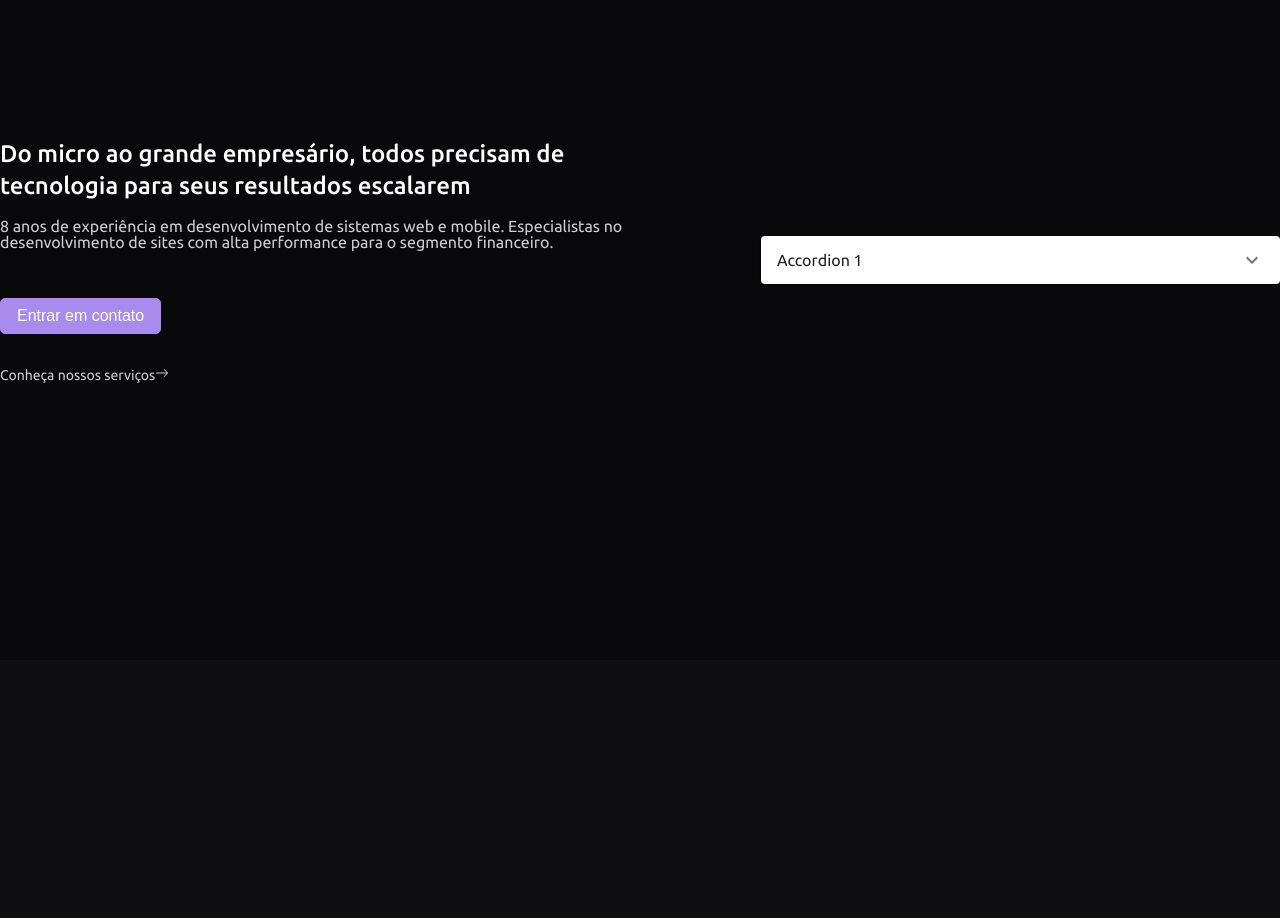
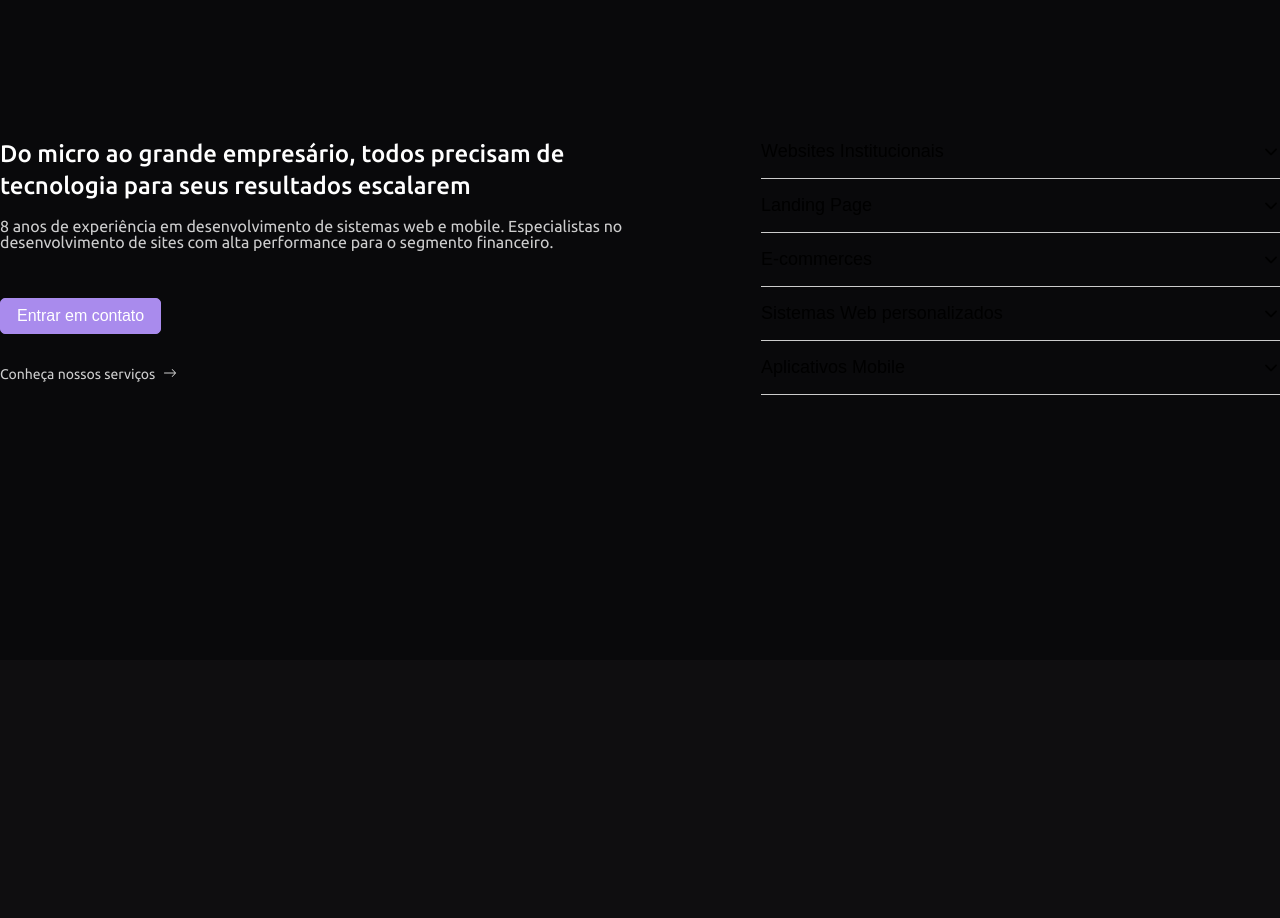
Before and after one commit to NexGenSolutionsIT/nexgen, a Next.js app: page / in a window 1280 px wide. Shown: the part 1740-2658 px from the top of the page. Built offline with nearby package versions, Linux system fonts and the light colour scheme.

Commit message:
fix section two

```diff
--- a/src/app/Home/SectionTwo/SectionTwo.tsx
+++ b/src/app/Home/SectionTwo/SectionTwo.tsx
@@ -1,7 +1,8 @@
+"use client";
 import { useTheme } from "@/Context/ThemeContext";
 import dark from "./styles/dark.module.scss";
 import light from "./styles/light.module.scss";
-import React from "react";
+import React, { useState } from "react";
 import Button from "@/Components/Button/Button";
 import { BsArrowRight } from "react-icons/bs";
 import Links from "@/Components/Links/Links";
@@ -9,7 +10,9 @@ import Accordion from "@mui/material/Accordion";
 import AccordionSummary from "@mui/material/AccordionSummary";
 import AccordionDetails from "@mui/material/AccordionDetails";
 import ExpandMoreIcon from "@mui/icons-material/ExpandMore";
+import { motion } from "framer-motion";
 import { createTheme } from "@mui/material";
+import { IoIosArrowDown } from "react-icons/io";
 
 function SectionTwo() {
   const { theme } = useTheme();
@@ -21,7 +24,22 @@ function SectionTwo() {
         return dark;
     }
   };
+  const [activeIndex, setActiveIndex] = useState<number | null>(null);
+
+  const toggleAccordion = (index: number) => {
+    setActiveIndex(activeIndex === index ? null : index);
+  };
   const variantStyles = getStyles();
+
+  const customAccordionStyle = {
+    backgroundColor: "transparent",
+    boxShadow: "none",
+    margin: "0",
+  };
+
+  const customSummaryStyle = {
+    color: theme === "dark" ? "#fff" : "000",
+  };
 
   return (
     <div className={variantStyles.container}>
@@ -38,34 +56,160 @@ function SectionTwo() {
         <div className={variantStyles.links}>
           <Button label="Entrar em contato" />
           <Links href="">
-            {
-              <div className={variantStyles.link}>
-                <p>
-                  Conheça nossos serviços
-                  <span>
-                    <BsArrowRight />
-                  </span>
-                </p>
-              </div>
-            }
+            <div>
+              <p className={variantStyles.link}>
+                Conheça nossos serviços
+                <span>
+                  <BsArrowRight className={variantStyles.icon} />
+                </span>
+              </p>
+            </div>
           </Links>
         </div>
       </div>
       <div className={variantStyles.acordion_group}>
-        <Accordion className={variantStyles.acordion}>
-          <AccordionSummary
-            expandIcon={<ExpandMoreIcon />}
-            aria-controls="panel1-content"
-            id="panel1-header"
-            className={variantStyles.summary}
+        <div>
+          <button
+            className={variantStyles.toggleAccordion}
+            onClick={() => toggleAccordion(0)}
           >
-            Accordion 1
-          </AccordionSummary>
-          <AccordionDetails className={variantStyles.details}>
-            Lorem ipsum dolor sit amet, consectetur adipiscing elit. Suspendisse
-            malesuada lacus ex, sit amet blandit leo lobortis eget.
-          </AccordionDetails>
-        </Accordion>
+            Websites Institucionais
+            <IoIosArrowDown
+              className={variantStyles.accordionIcon}
+              style={{
+                transform:
+                  activeIndex === 0 ? "rotate(180deg)" : "rotate(0deg)",
+              }}
+            />
+          </button>
+          <motion.div
+            className={`${variantStyles.accordionContent} ${activeIndex === 0 ? variantStyles.accordionContentOpen : ""}`}
+            layout
+            initial={{ opacity: 0, height: 0 }}
+            animate={{
+              opacity: activeIndex === 0 ? 1 : 0,
+              height: activeIndex === 0 ? "auto" : 0,
+            }}
+            transition={{ duration: 0.3 }}
+          >
+            Fortalecemos a presença digital do seu negócio, através de sites de
+            alta qualidade profissional e de estratégias personalizadas. hr
+          </motion.div>
+        </div>
+        <div>
+          <button
+            className={variantStyles.toggleAccordion}
+            onClick={() => toggleAccordion(1)}
+          >
+            Landing Page
+            <IoIosArrowDown
+              className={variantStyles.accordionIcon}
+              style={{
+                transform:
+                  activeIndex === 1 ? "rotate(180deg)" : "rotate(0deg)",
+              }}
+            />
+          </button>
+          <motion.div
+            className={`${variantStyles.accordionContent} ${activeIndex === 1 ? variantStyles.accordionContentOpen : ""}`}
+            layout
+            initial={{ opacity: 0, height: 0 }}
+            animate={{
+              opacity: activeIndex === 1 ? 1 : 0,
+              height: activeIndex === 1 ? "auto" : 0,
+            }}
+            transition={{ duration: 0.3 }}
+          >
+            Landing pages de alta conversão é uma das nossas especialidades, com
+            design guiado e performance incomparável.
+          </motion.div>
+        </div>
+        <div>
+          <button
+            className={variantStyles.toggleAccordion}
+            onClick={() => toggleAccordion(2)}
+          >
+            E-commerces
+            <IoIosArrowDown
+              className={variantStyles.accordionIcon}
+              style={{
+                transform:
+                  activeIndex === 2 ? "rotate(180deg)" : "rotate(0deg)",
+              }}
+            />
+          </button>
+          <motion.div
+            className={`${variantStyles.accordionContent} ${activeIndex === 2 ? variantStyles.accordionContentOpen : ""}`}
+            layout
+            initial={{ opacity: 0, height: 0 }}
+            animate={{
+              opacity: activeIndex === 2 ? 1 : 0,
+              height: activeIndex === 2 ? "auto" : 0,
+            }}
+            transition={{ duration: 0.3 }}
+          >
+            Fornecemos soluções personalizadas e escaláveis, para que você
+            alcance os seus objetivos, agora e no futuro, de forma consistente e
+            prática.
+          </motion.div>
+        </div>
+        <div>
+          <button
+            className={variantStyles.toggleAccordion}
+            onClick={() => toggleAccordion(3)}
+          >
+            Sistemas Web personalizados
+            <IoIosArrowDown
+              className={variantStyles.accordionIcon}
+              style={{
+                transform:
+                  activeIndex === 3 ? "rotate(180deg)" : "rotate(0deg)",
+              }}
+            />
+          </button>
+          <motion.div
+            className={`${variantStyles.accordionContent} ${activeIndex === 3 ? variantStyles.accordionContentOpen : ""}`}
+            layout
+            initial={{ opacity: 0, height: 0 }}
+            animate={{
+              opacity: activeIndex === 3 ? 1 : 0,
+              height: activeIndex === 3 ? "auto" : 0,
+            }}
+            transition={{ duration: 0.3 }}
+          >
+            Oferecemos uma equipe de desenvolvedores de elite sob demanda para
+            entregar a solução ideal para o seu negócio, e claro, para a sua
+            audiência.
+          </motion.div>
+        </div>
+        <div>
+          <button
+            className={variantStyles.toggleAccordion}
+            onClick={() => toggleAccordion(4)}
+          >
+            Aplicativos Mobile
+            <IoIosArrowDown
+              className={variantStyles.accordionIcon}
+              style={{
+                transform:
+                  activeIndex === 4 ? "rotate(180deg)" : "rotate(0deg)",
+              }}
+            />
+          </button>
+          <motion.div
+            className={`${variantStyles.accordionContent} ${activeIndex === 4 ? variantStyles.accordionContentOpen : ""}`}
+            layout
+            initial={{ opacity: 0, height: 0 }}
+            animate={{
+              opacity: activeIndex === 4 ? 1 : 0,
+              height: activeIndex === 4 ? "auto" : 0,
+            }}
+            transition={{ duration: 0.3 }}
+          >
+            Fortalecemos a presença digital do seu negócio, através de sites de
+            alta qualidade profissional e de estratégias personalizadas.
+          </motion.div>
+        </div>
       </div>
     </div>
   );
```
